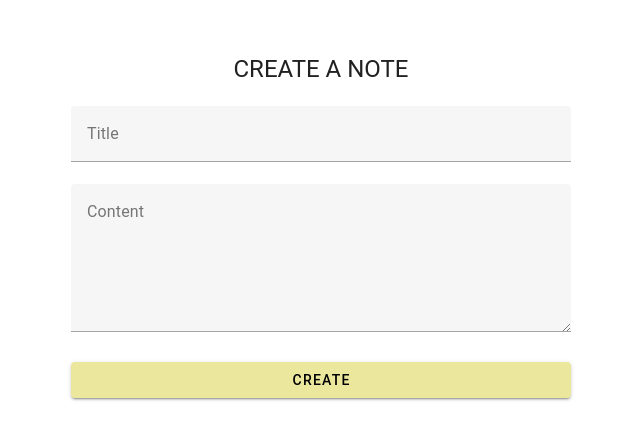
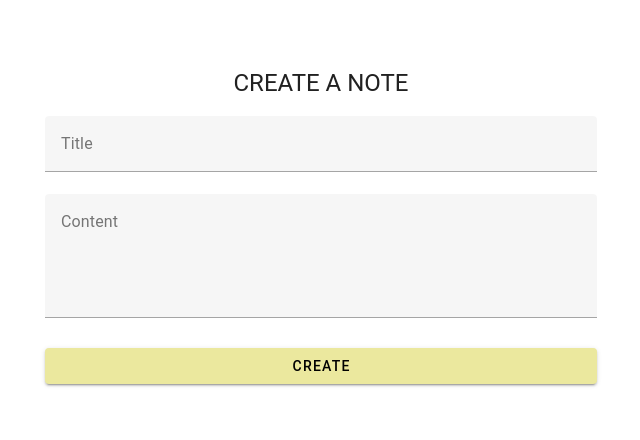
Before and after one commit to Crisaaaa/Notes, a Vue app: page /new in a window 1280 px wide. Shown: the part 174-614 px from the top of the page, without its empty margins (319-959 px from the left). Built offline with nearby package versions, Linux system fonts and the light colour scheme.

Commit message:
styling for smaller screens

```diff
--- a/notesDb.json
+++ b/notesDb.json
@@ -7,9 +7,9 @@
       "id": 1
     },
     {
-      "title": "aaaa",
-      "content": "asdad",
-      "id": 3
+      "title": "asdsad",
+      "content": "AAAAAAAAA",
+      "id": 4
     }
   ]
 }
--- a/src/components/NoteNew.vue
+++ b/src/components/NoteNew.vue
@@ -1,27 +1,35 @@
 <template>
+  <v-container
+      fluid
+      class="d-flex align-center justify-center"
+      style="height: 100vh"
+  >
     <v-sheet
-      class="d-flex flex-column  align-center justify-center mx-auto"
-      height="100vh"
-      width="300"
+        class="pa-6"
+        max-width="600"
+        width="100%"
     >
-    <div class="text-h5 " style="margin-bottom:20px ">CREATE A NOTE</div>
+      <div class="text-h5 text-center mb-4">CREATE A NOTE</div>
       <v-form fast-fail @submit.prevent="onSubmit">
         <v-text-field
             v-model="note.title"
             label="Title"
-          :style="{ minWidth: '250px', width: 'auto' }"
-      ></v-text-field>
-
+            required
+            class="w-100"
+        />
         <v-textarea
             v-model="note.content"
             label="Content"
-          :style="{minHeight: '150px', minWidth: '500px'}"
-
-      ></v-textarea>
+            auto-grow
+            rows="4"
+            required
+            class="w-100"
+        />
 
         <v-btn color="#ebe89e" class="mt-2" type="submit" block>Create</v-btn>
       </v-form>
     </v-sheet>
+  </v-container>
 </template>
 <script>
 import axios from "axios";
--- a/src/components/NoteShow.vue
+++ b/src/components/NoteShow.vue
@@ -19,34 +19,23 @@
 
       <v-card-text>
         <v-col dense>
-          <v-col
-              cols="12"
-              md="4"
-              sm="6"
-          >
-            <div>
+          <v-col cols="12">
               <v-text-field
                   label="Title"
                   required
-                  :style="{ minWidth: '250px', width: 'auto'}"
+                  class="w-50"
                   v-model="localNote.title"
                   @keydown.enter="onSave"
               ></v-text-field>
-            </div>
           </v-col>
 
-          <v-col
-              cols="12"
-              md="4"
-              sm="6"
-          >
-            <div>
-              <v-textarea
-                  required
-                  :style="{minHeight: '150px', minWidth: '500px'}"
-                  v-model="localNote.content"
-              ></v-textarea>
-            </div>
+          <v-col cols="12">
+            <v-textarea
+                v-model="localNote.content"
+                required
+                class="w-100"
+                rows="5"
+            />
           </v-col>
 
         </v-col>
```
Lines whose indentation alone changed are shown as unchanged.
